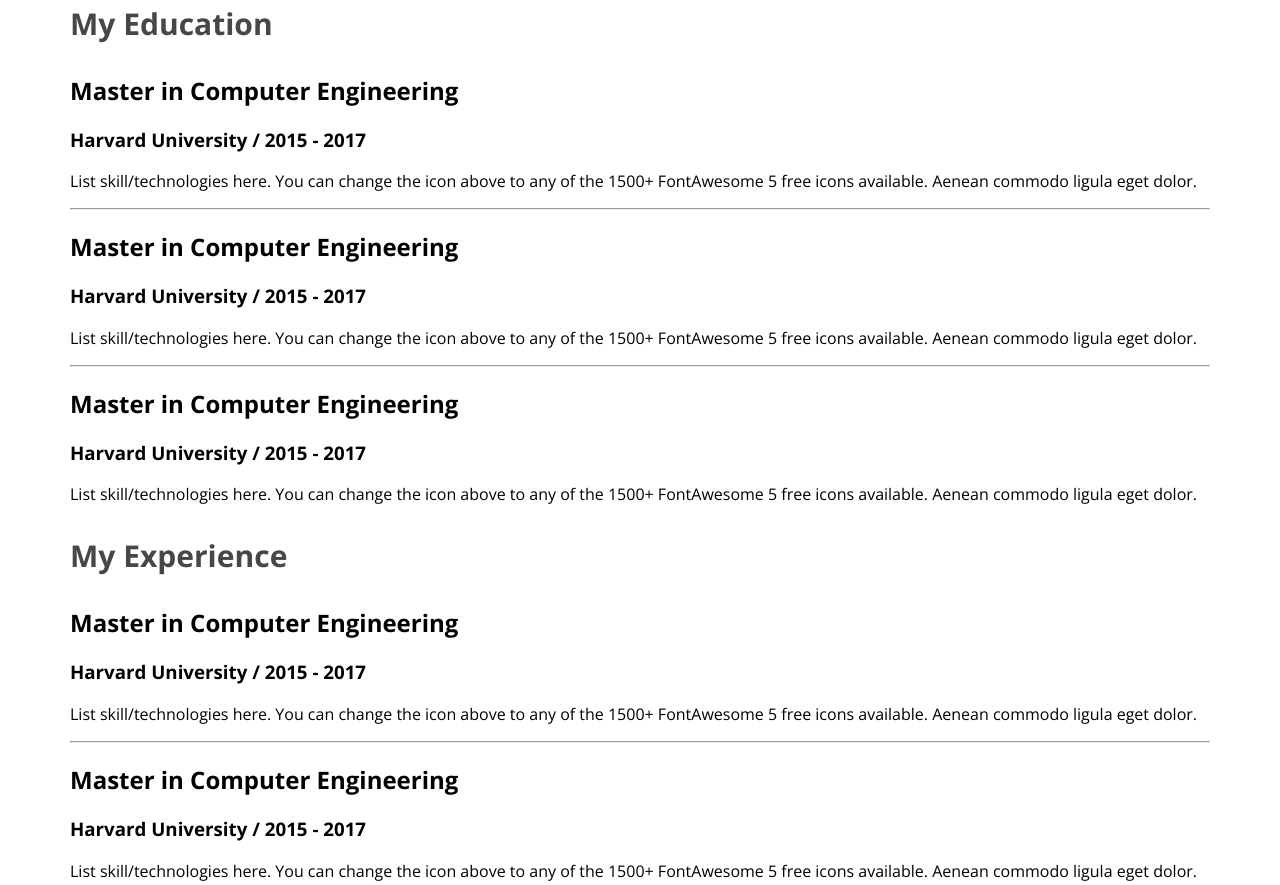
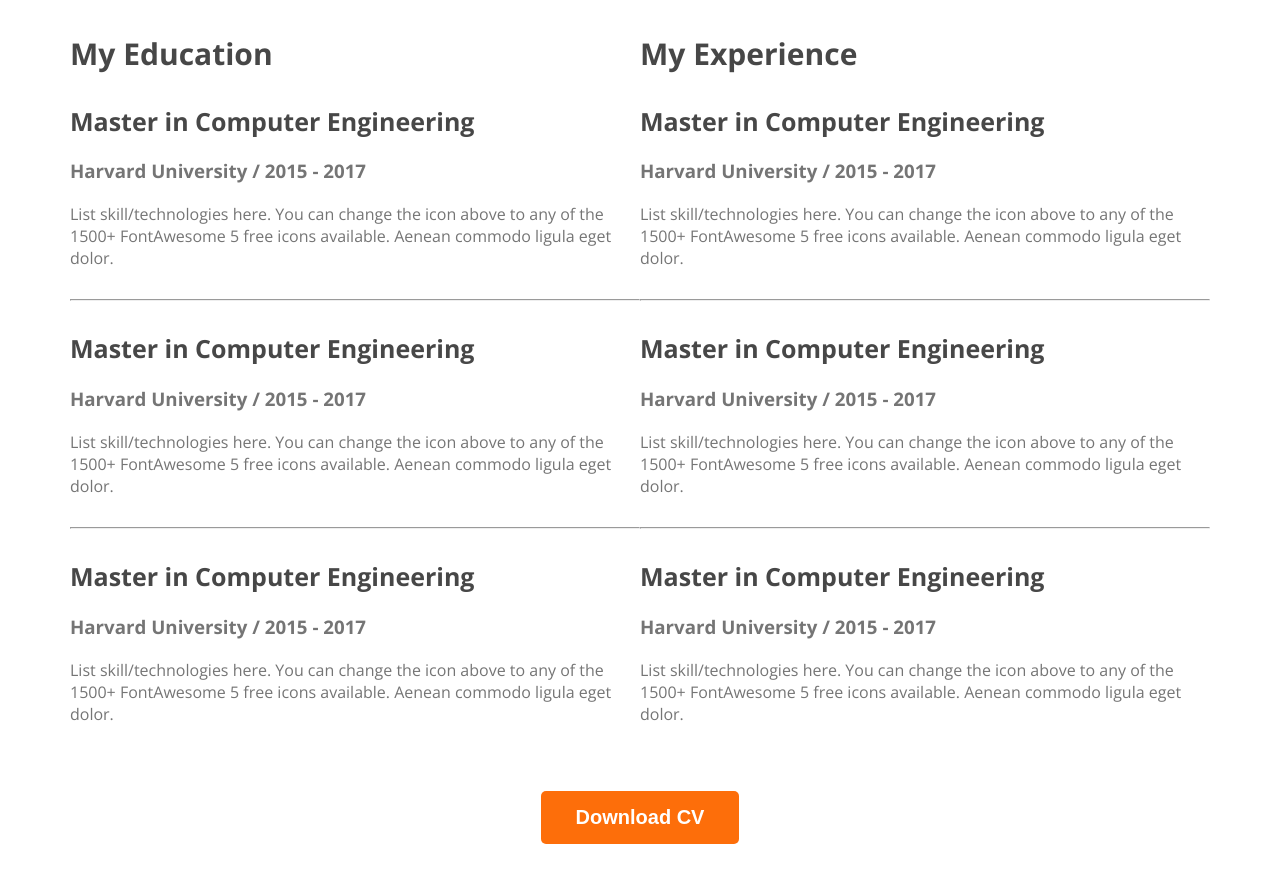
Before and after one commit to WiKiPiO-dev/web-developer-portfolio, a plain HTML site: page index.html in a window 1280 px wide. Shown: the part 2362-3247 px from the top of the page. After the commit the page ends 3214 px from the top, so only its background shows below. Drawn offline with nearby package versions, Linux system fonts and the light colour scheme.

Commit message:
finish the resume section

```diff
--- a/index.html
+++ b/index.html
@@ -61,7 +61,7 @@
             <p id="what-i-do-descption" class="section-descption">I have more than 10 years experience building software for clients all over the world. Below is a quick overview of my main technical skill sets and technologies i use. Want to find out more about my experience? Check out my online resume and project portfolio.</p>
             <div class="skill-container">
                 <div class="skill">
-                    <img src="/images/icons/js.png" alt="">
+                    <img src="images/icons/js.png" alt="">
                     <h3 class="skill-title">Vanilla JavaScript</h3>
                     <p class="skill-descption">List skill/technologies here. You can change the icon above to any of the 1500+ FontAwesome 5 free icons available. Aenean commodo ligula eget dolor.</p>
                 </div>
@@ -127,6 +127,9 @@
                     </div>
                 </div>
             </div>
+            <div class="dwn-btn">
+                <button class="btn-primary">Download CV</button>
+            </div>
         </section>
     </main>
     <footer>
--- a/styles/portfolio.css
+++ b/styles/portfolio.css
@@ -140,3 +140,27 @@ main section {
     font-size: 30px;
     font-weight: 700;
 }
+.resume-container{
+    display: flex;
+}
+.resume-item-descption{
+    color: #757575;
+
+}
+.resume-item-institute{
+    color: #757575;
+    margin-bottom: 20px;
+    margin-top: 0;
+}
+.resume-item-title{
+    color: #474747;
+    font-size: 25px;
+    margin-top: 10px;
+}
+.resume-container hr{
+    margin: 30px 0;
+}
+.dwn-btn{
+    text-align: center;
+    margin-top: 50px;
+}
```
